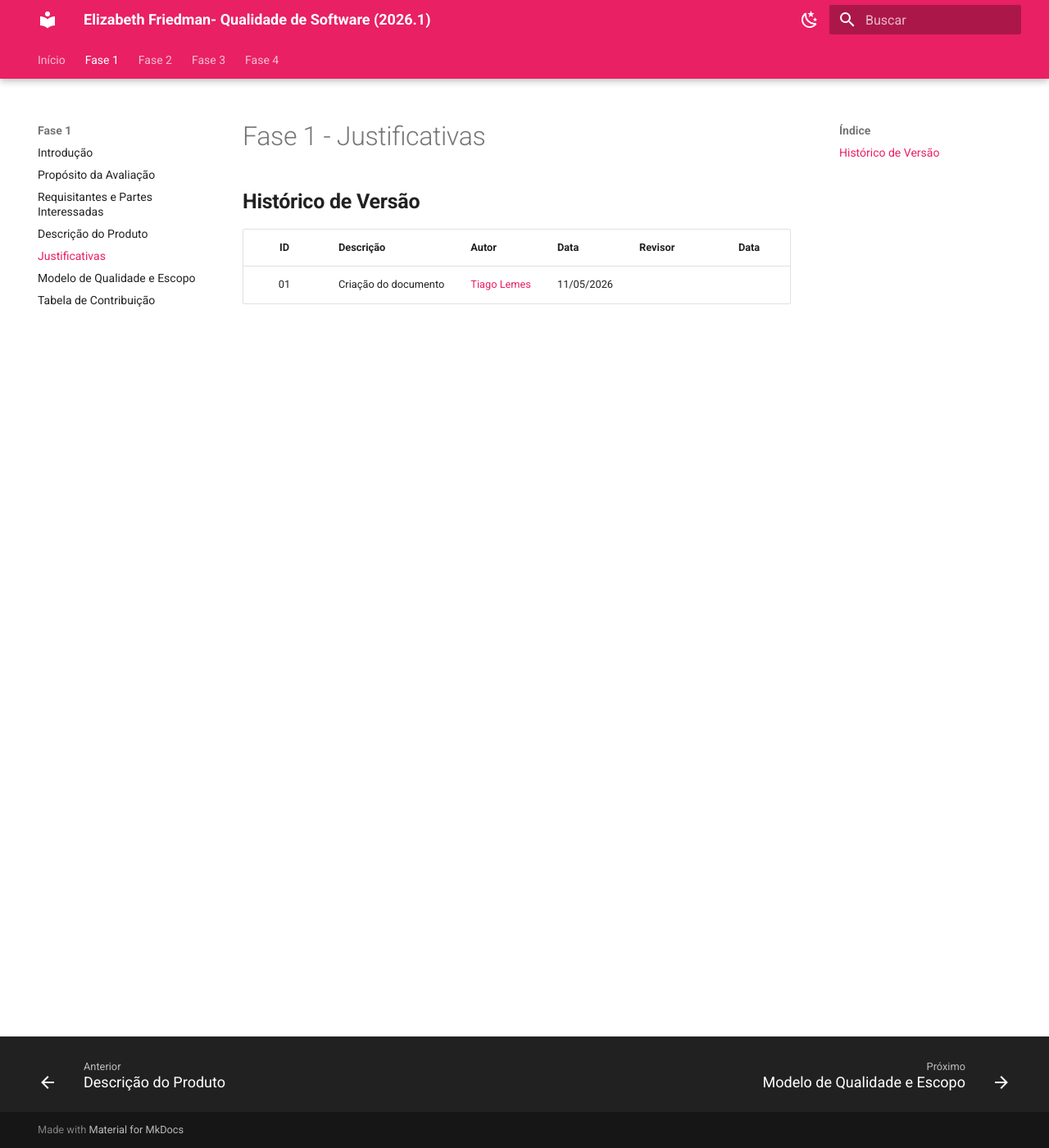
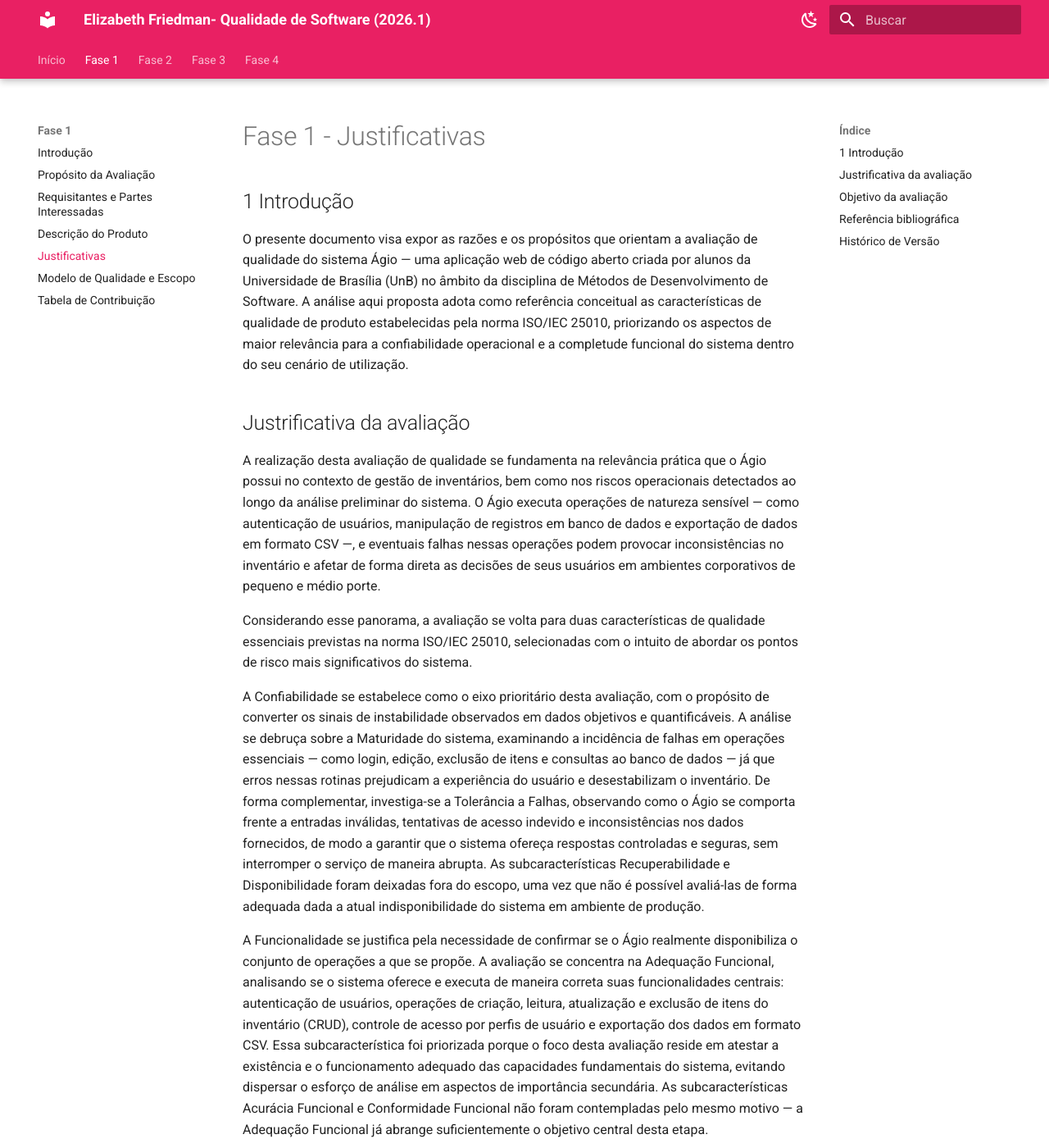
Before and after one commit to FCTE-Qualidade-de-Software-1/2026-1_T02_ELIZABETH_FRIEDMAN, an MkDocs documentation site: the page built from docs/fase1/4-justificativa.md, in a window 1280 px wide and 1400 px high. Shown: the whole window at 82% size. Built offline with MkDocs 1.6.1 and Material for MkDocs 9.7.7, drawn with Linux system fonts in a browser that asks for light colours; some of the changed text lies outside the part shown.

Commit message:
docs: desenvolvimento do documento de justificativas

```diff
--- a/docs/fase1/4-justificativa.md
+++ b/docs/fase1/4-justificativa.md
@@ -1,7 +1,39 @@
 # Fase 1 - Justificativas
+
+## 1 Introdução
+
+O presente documento visa expor as razões e os propósitos que orientam a avaliação de qualidade do sistema Ágio — uma aplicação web de código aberto criada por alunos da Universidade de Brasília (UnB) no âmbito da disciplina de Métodos de Desenvolvimento de Software. A análise aqui proposta adota como referência conceitual as características de qualidade de produto estabelecidas pela norma ISO/IEC 25010, priorizando os aspectos de maior relevância para a confiabilidade operacional e a completude funcional do sistema dentro do seu cenário de utilização.
+
+
+## Justrificativa da avaliação
+
+A realização desta avaliação de qualidade se fundamenta na relevância prática que o Ágio possui no contexto de gestão de inventários, bem como nos riscos operacionais detectados ao longo da análise preliminar do sistema. O Ágio executa operações de natureza sensível — como autenticação de usuários, manipulação de registros em banco de dados e exportação de dados em formato CSV —, e eventuais falhas nessas operações podem provocar inconsistências no inventário e afetar de forma direta as decisões de seus usuários em ambientes corporativos de pequeno e médio porte.
+
+Considerando esse panorama, a avaliação se volta para duas características de qualidade essenciais previstas na norma ISO/IEC 25010, selecionadas com o intuito de abordar os pontos de risco mais significativos do sistema.
+
+A Confiabilidade se estabelece como o eixo prioritário desta avaliação, com o propósito de converter os sinais de instabilidade observados em dados objetivos e quantificáveis. A análise se debruça sobre a Maturidade do sistema, examinando a incidência de falhas em operações essenciais — como login, edição, exclusão de itens e consultas ao banco de dados — já que erros nessas rotinas prejudicam a experiência do usuário e desestabilizam o inventário. De forma complementar, investiga-se a Tolerância a Falhas, observando como o Ágio se comporta frente a entradas inválidas, tentativas de acesso indevido e inconsistências nos dados fornecidos, de modo a garantir que o sistema ofereça respostas controladas e seguras, sem interromper o serviço de maneira abrupta. As subcaracterísticas Recuperabilidade e Disponibilidade foram deixadas fora do escopo, uma vez que não é possível avaliá-las de forma adequada dada a atual indisponibilidade do sistema em ambiente de produção.
+
+A Funcionalidade se justifica pela necessidade de confirmar se o Ágio realmente disponibiliza o conjunto de operações a que se propõe. A avaliação se concentra na Adequação Funcional, analisando se o sistema oferece e executa de maneira correta suas funcionalidades centrais: autenticação de usuários, operações de criação, leitura, atualização e exclusão de itens do inventário (CRUD), controle de acesso por perfis de usuário e exportação dos dados em formato CSV. Essa subcaracterística foi priorizada porque o foco desta avaliação reside em atestar a existência e o funcionamento adequado das capacidades fundamentais do sistema, evitando dispersar o esforço de análise em aspectos de importância secundária. As subcaracterísticas Acurácia Funcional e Conformidade Funcional não foram contempladas pelo mesmo motivo — a Adequação Funcional já abrange suficientemente o objetivo central desta etapa.
+
+## Objetivo da avaliação
+
+A partir da justificativa exposta, definem-se os seguintes objetivos específicos e práticos para esta avaliação:
+
+Conduzir testes de Maturidade por meio da submissão do sistema a um conjunto de operações habituais — login com credenciais válidas e inválidas, criação, edição e exclusão de itens, consultas ao banco de dados e exportação em CSV — com o propósito de documentar, categorizar e mensurar a frequência das falhas encontradas.
+
+Avaliar a Tolerância a Falhas do Ágio, examinando o comportamento do sistema quando confrontado com entradas inesperadas, dados malformados e tentativas de acesso indevido, de forma a verificar se as respostas do sistema são seguras e controladas, sem exposição de dados sensíveis nem interrupção abrupta do serviço.
+
+Atestar a Adequação Funcional do sistema, verificando se todas as funcionalidades descritas no repositório do projeto — gerenciamento de superusuários, controle de sessão, CRUD de inventário, visualização personalizada de itens e exportação em formato CSV — encontram-se implementadas e operam de acordo com o comportamento previsto.
+
+A descrição detalhada das subcaracterísticas adotadas está disponível na seção de Modelo de Qualidade e Escopo.
+
+## Referência bibliográfica
+
+
 
 ## **Histórico de Versão**
 
 | ID | Descrição | Autor | Data | Revisor | Data |
 |:--:|:---------|:------|:--------|:--------|:----:|
 | 01 | Criação do documento | [Tiago Lemes](https://github.com/TiagoTeixeira-2005) | 11/05/2026 |  |  |
+| 02 | Desenvolvimento do documento, com a criação dos tópicos de introdução, justificativa, objetivo, referência bibliográfica, histórico de versão e inserção das referências. | [Yzabella Pimenta](https://github.com/redjsun) | 12/05/2026 | [Tiago Lemes](https://github.com/TiagoTeixeira-2005) | 12/05/2026 |
```
